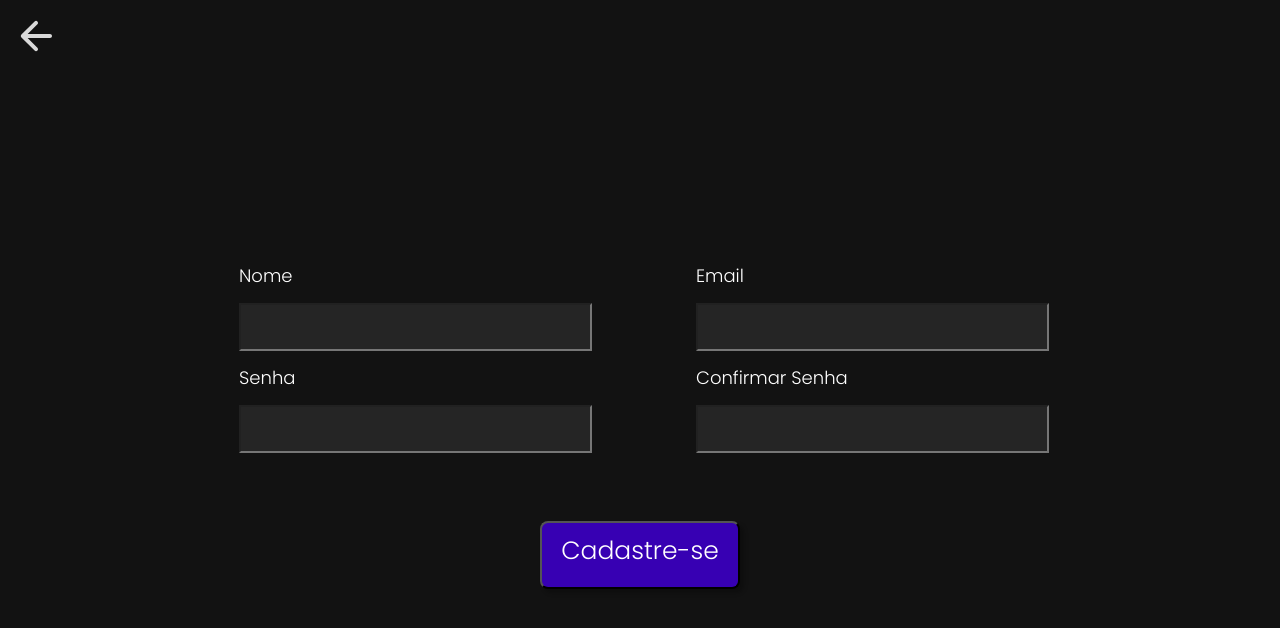
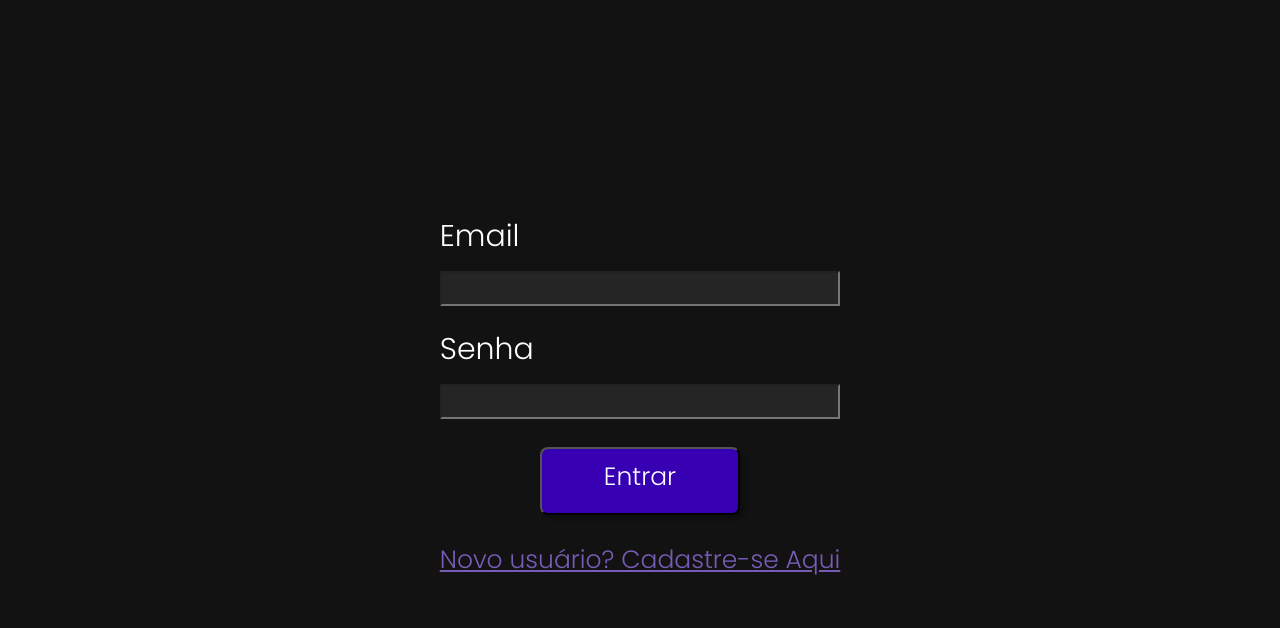
Before and after one commit to Ga-Alves/Projeto3, a React (Create React App) app in the folder React-App/: page / in a window 1280 px wide. Shown: the top 628 px of the page. Built offline with nearby package versions, Linux system fonts and the light colour scheme.

Commit message:
cadastro com botao de voltar

```diff
--- a/React-App/package.json
+++ b/React-App/package.json
@@ -12,7 +12,7 @@
     "react-bootstrap": "^2.1.2",
     "react-dom": "^17.0.2",
     "react-router-dom": "^6.2.2",
-    "react-scripts": "5.0.0",
+    "react-scripts": "^5.0.0",
     "web-vitals": "^2.1.4"
   },
   "scripts": {
--- a/React-App/src/App.js
+++ b/React-App/src/App.js
@@ -26,21 +26,21 @@ export default function App() {
               <Nav.Link href="/home" ><img src={home} alt="home"></img ></Nav.Link>
               <Nav.Link href="/games"><img src={games} alt="games"></img></Nav.Link>
               <Nav.Link href="/account" ><img src={account} alt="count"></img></Nav.Link>
-              <Nav.Link className="xx" href="/login">
+              <Nav.Link className="xx" href="/">
                 <img src={out} alt="out"/>
               </Nav.Link>
             </Nav>
             </Container>
-          </Navbar>
+          </Navbar> */}
 
           <Routes >
-            <Route path='/login' element = {<Login/>} />
+            <Route path='/' element = {<Login/>} />
             <Route path='/cadastro' element = {<Cadastro/>} />
             <Route path='/account' element = {<MyAccount/>} />
             <Route path='/home' element = {<Home/>} />
             <Route path='/games' element = {<Games/>} />
-          </Routes> */}
-          <Cadastro/>
+          </Routes>
+
       </div>
       </>
   );
--- a/React-App/src/pages/Cadastro/Cadastro.js
+++ b/React-App/src/pages/Cadastro/Cadastro.js
@@ -3,10 +3,11 @@ import "./Cadastro.css";
 import 'bootstrap/dist/css/bootstrap.min.css';
 import 'bootstrap/dist/css/bootstrap.min.css';
 import {Link} from 'react-router-dom';
+
 import voltar from '../../images/voltar.svg';
 
 
-export default function Login(){
+export default function Cadastro(){
     return(
         <div id="Pg2" class ="d-flex flex-column justify-content-center align-items-center" >
             <div class="d-flex">
@@ -29,8 +30,8 @@ export default function Login(){
                 <button className="login-btn">Cadastre-se</button>
             </div>
 
+            <Link to="/"><img className="voltar-btn" src={voltar} alt="voltar"/></Link>
 
-            <img className="voltar-btn" src={voltar} alt="voltar"/>
 
         </div>
     );
```
Also changed, not shown: 2 other files (tests, documents, lock files or other folders).
